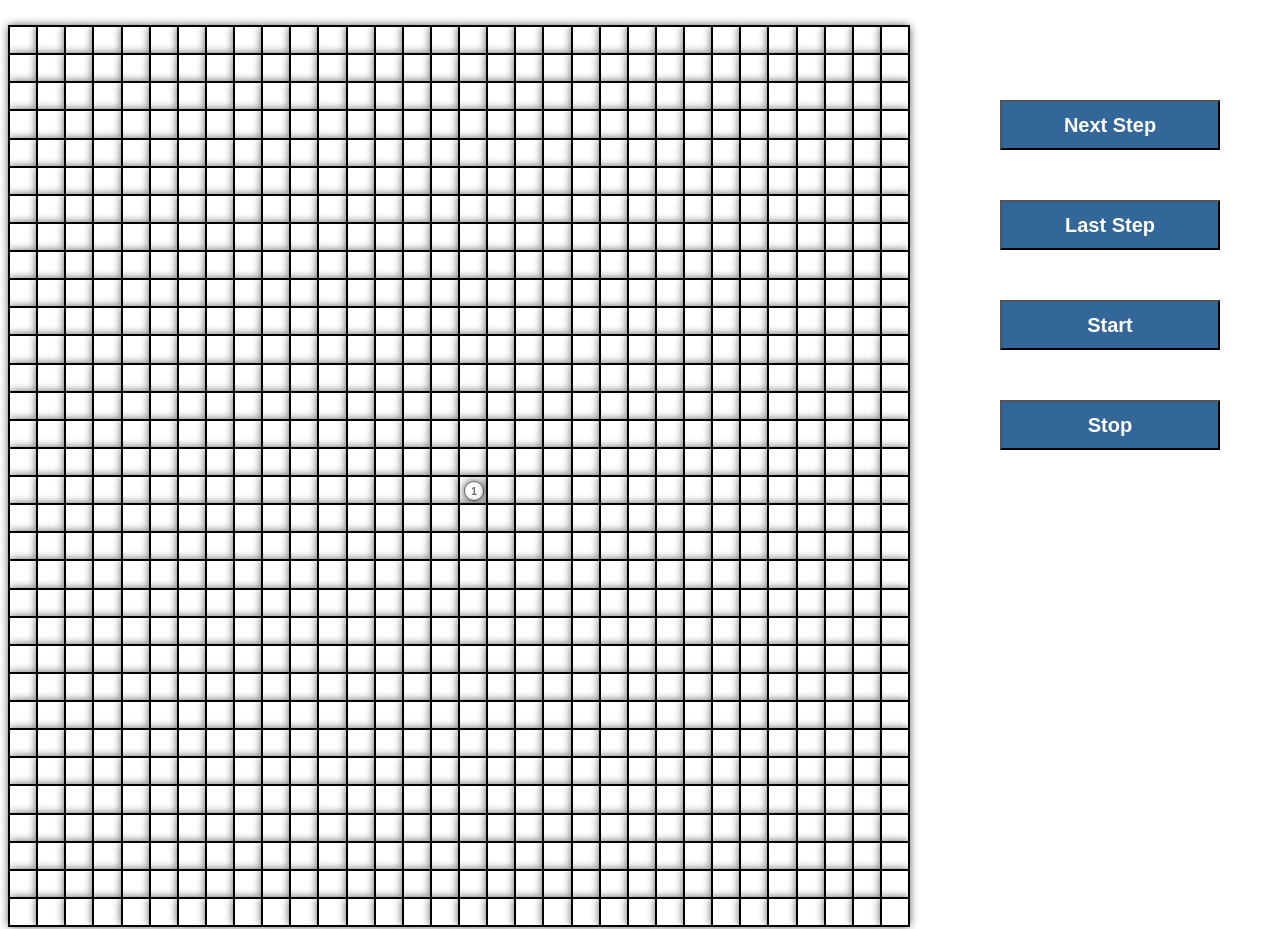
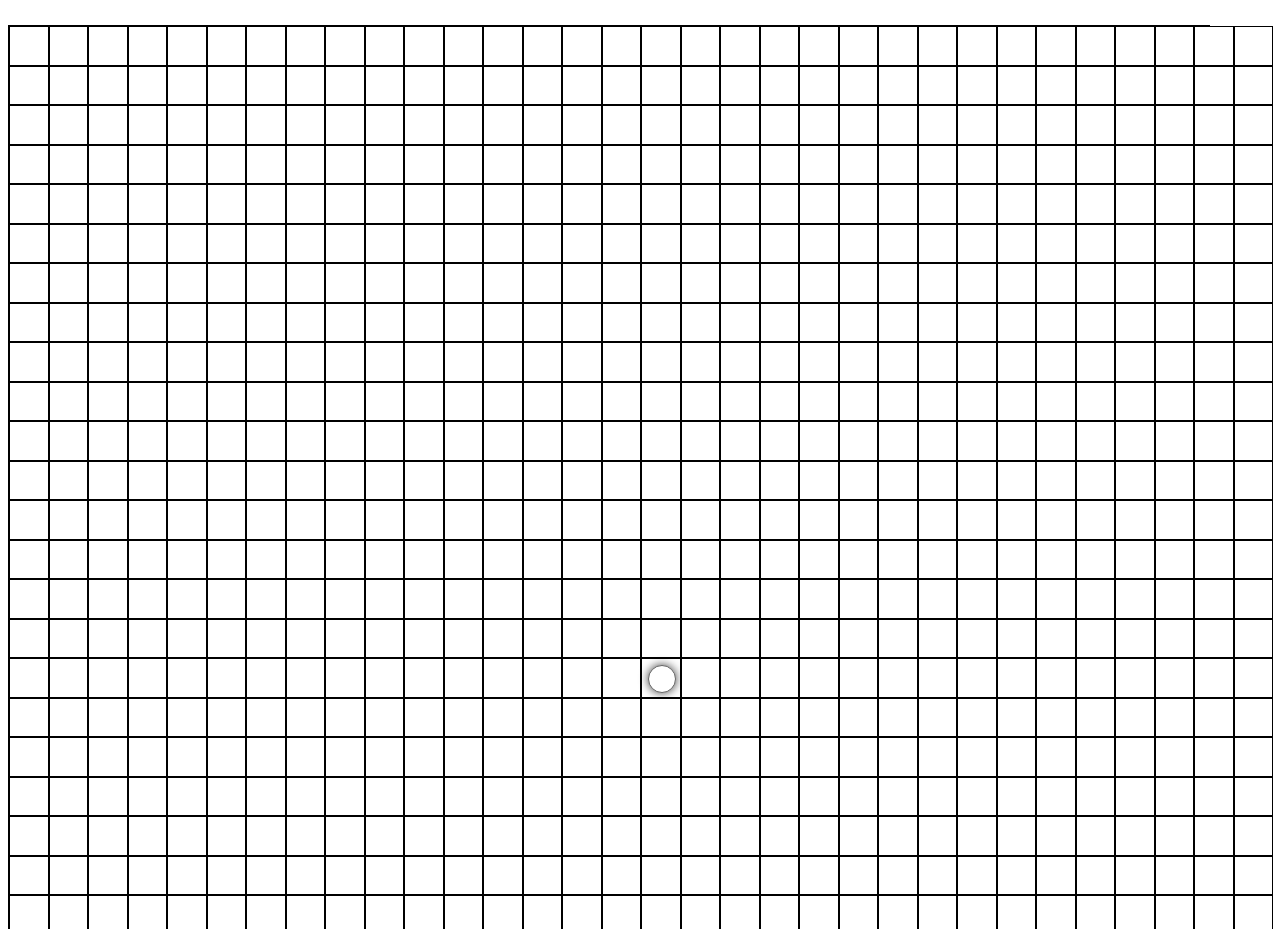
Before and after one commit to stuuupidcat/SelfAssemblyWebDemo, a plain HTML site: page index.html in a window 1280 px wide. Shown: the top 929 px of the page. Drawn offline with nearby package versions, Linux system fonts and the light colour scheme.

Commit message:
fixed strange bug.

```diff
--- a/scripts/Project_Javascript_jQuery.js
+++ b/scripts/Project_Javascript_jQuery.js
@@ -20,6 +20,16 @@ function createAgent(ID, x, y) {
     //set the text in the center of the agent.
     agent.style.textAlign = "center";
     agent.style.verticalAlign = "middle";
+
+    if (res && res.grid_size_x < 40) {
+        agent.style.fontSize = "15px";
+    }
+    else if (res && res.grid_size_x < 80) {
+        agent.style.fontSize = "8px";
+    }
+    else {
+        agent.style.fontSize = "0px";
+    }
 
     //add shadow to the agent.
     agent.style.boxShadow = "0px 0px 10px 0px rgba(0,0,0,0.75)";
@@ -44,7 +54,7 @@ function createGrid(grid_size_x, grid_size_y) {
             grid_cell.className = "grid_cell";
             grid_cell.id = "grid_cell_" + i + "_" + j;
             //add shadow to the grid cell.
-            grid_cell.style.boxShadow = "0px 0px 10px 0px rgba(0,0,0,0.75)";
+            //grid_cell.style.boxShadow = "0px 0px 10px 0px rgba(0,0,0,0.75)";
             if (res && res["grid_cell_" + i + "_" + j]) {
                 grid_cell.style.backgroundColor = "#83c1ff";
             }
@@ -53,9 +63,21 @@ function createGrid(grid_size_x, grid_size_y) {
         }
     }
 
-    //set grid_env x*y grid.
-    grid_env.style.gridTemplateColumns = "repeat(" + grid_size_x + ", 1fr)";
-    grid_env.style.gridTemplateRows = "repeat(" + grid_size_y + ", 1fr)";
+    //set grid_env x*y grid, use repeat() function.
+    grid_env.style.gridTemplateColumns = "repeat(" + grid_size_y + ", 1fr)";
+    grid_env.style.gridTemplateRows = "repeat(" + grid_size_x + ", 1fr)";
+
+    //set the width and height of the grid environment.
+    grid_env.style.width = "1200px";
+    grid_env.style.height = "1200px";
+
+    //set the width and height of the grid cells.
+    var grid_cells = document.getElementsByClassName("grid_cell");
+    for (var i = 0; i < grid_cells.length; i++) {
+        grid_cells[i].style.width = (1200 / grid_size_y) + "px";
+        grid_cells[i].style.height = (1200 / grid_size_x) + "px";
+    }
+
 }
 
 function turnShapeColor(res) {
@@ -115,12 +137,7 @@ $(document).ready(function () {
             return;
         }
 
-        // Max 2 MB allowed
-        var max_size_allowed = 2*1024*1024
-        if(file.size > max_size_allowed) {
-            alert('Error : Exceeded size 2MB');
-            return;
-        }
+
 
         // file validation is successfull
         // we will now read the file
@@ -167,7 +184,7 @@ $(document).ready(function () {
     $("#next_step").click(function () {
         cur_step = cur_step + 1;
         if (cur_step >= res.step_number) {
-            cur_step = res.step_number;
+            cur_step = res.step_number-1;
         }
         for (var i = 0; i < res.agent_number; i++) {
             var x = res["agent_" + i][cur_step][0];
@@ -177,7 +194,7 @@ $(document).ready(function () {
             agent.y = y;
             document.getElementById("grid_cell_" + x + "_" + y).appendChild(agent);
         }
-        if (cur_step == res.step_number - 1) {
+        if (cur_step == res.step_number-1) {
             turnShapeColor(res);
         }
     });
@@ -203,7 +220,7 @@ $(document).ready(function () {
         interval = setInterval(function () {
             cur_step = cur_step + 1;
             if (cur_step >= res.step_number) {
-                cur_step = res.step_number;
+                cur_step = res.step_number-1;
             }
             for (var i = 0; i < res.agent_number; i++) {
                 var x = res["agent_" + i][cur_step][0];
@@ -213,7 +230,7 @@ $(document).ready(function () {
                 agent.y = y;
                 document.getElementById("grid_cell_" + x + "_" + y).appendChild(agent);
             }
-            if (cur_step == res.step_number - 1) {
+            if (cur_step == res.step_number-1) {
                 turnShapeColor(res);
                 clearInterval(interval);
             }
--- a/styles/Project_Javascript_jQuery.css
+++ b/styles/Project_Javascript_jQuery.css
@@ -1,8 +1,8 @@
 .container {
     margin-top: 25px;
     border: solid 1px black;
-    width: 900px;
-    height: 900px;
+    width: 1000px;
+    height: 1000px;
 
     display: grid;
     position: relative;
@@ -47,7 +47,7 @@
 
     position:fixed;
     top: 100px;
-    left: 1000px;
+    left: 1500px;
 }
 
 #last_step{
@@ -66,7 +66,7 @@
 
     position:fixed;
     top: 200px;
-    left: 1000px;
+    left: 1500px;
 }
 
 #start{
@@ -85,7 +85,7 @@
 
     position:fixed;
     top: 300px;
-    left: 1000px;
+    left: 1500px;
 }
 
 #stop{
@@ -104,7 +104,7 @@
 
     position:fixed;
     top: 400px;
-    left: 1000px;
+    left: 1500px;
 }
 
 #demo-container {
@@ -132,7 +132,7 @@
 
     position:fixed;
     top: 100px;
-    left: 1300px;
+    left: 1800px;
 }
 
 #file-input {
```
